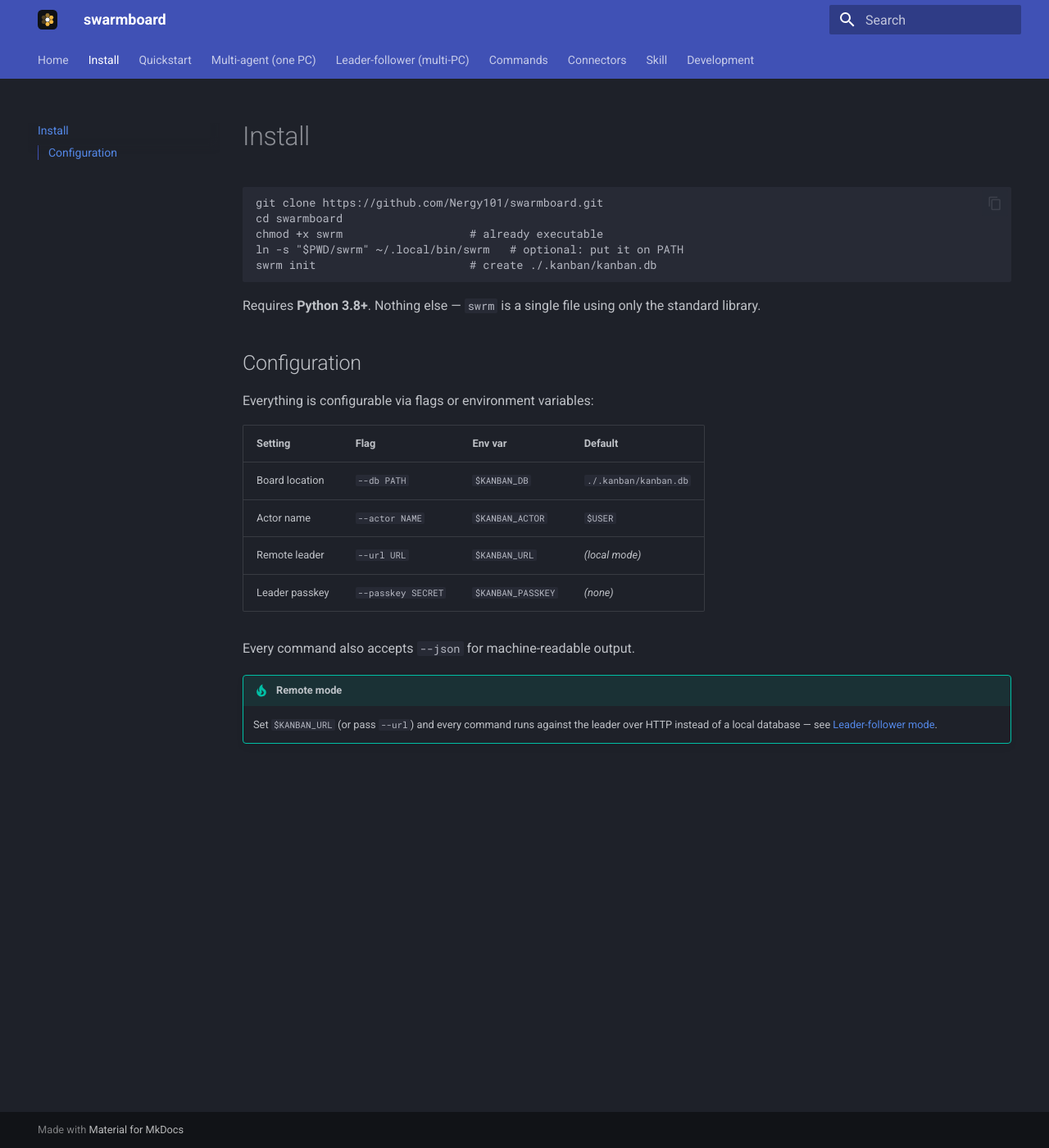
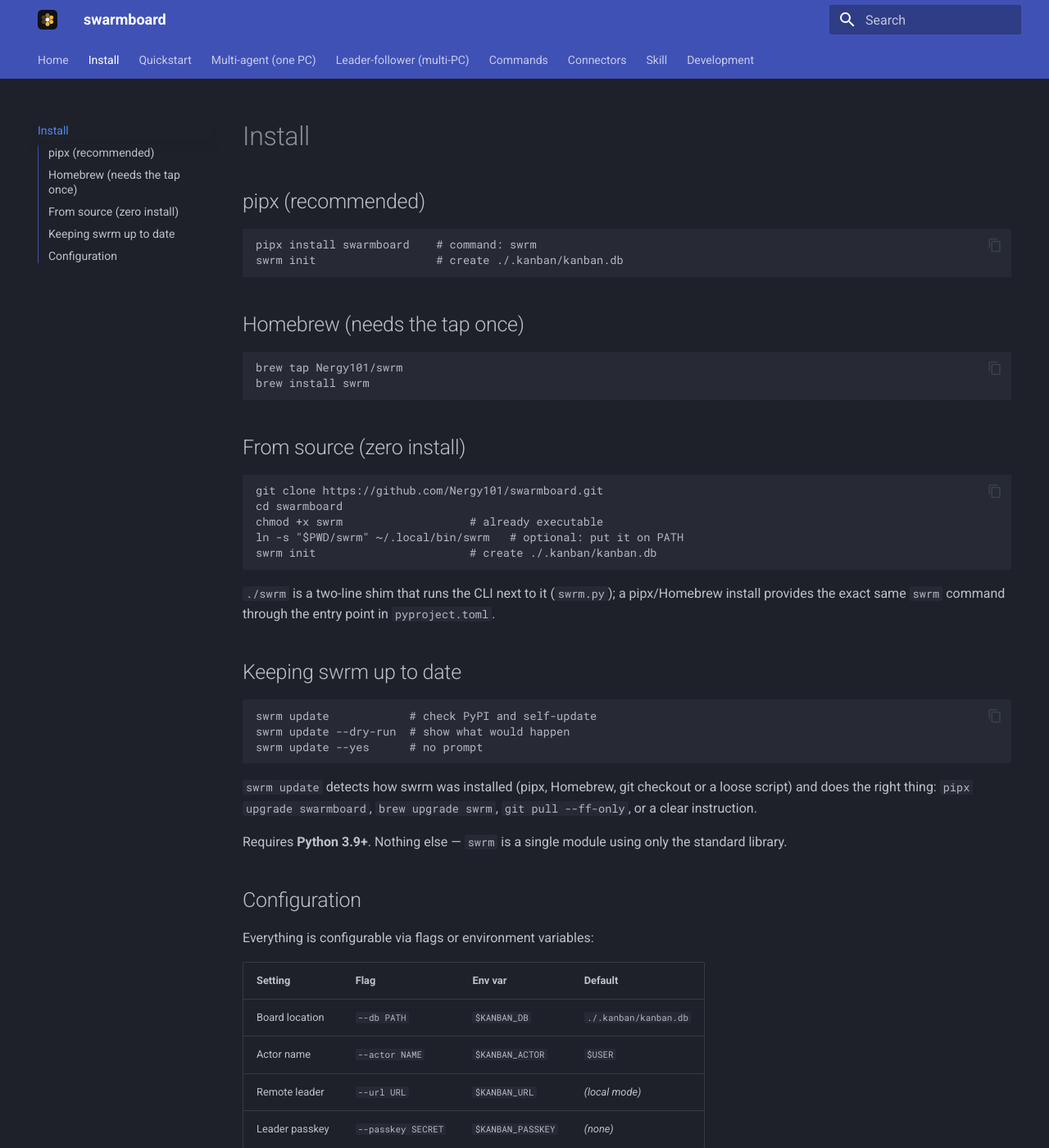
Before and after one commit to Nergy101/swarmboard, an MkDocs documentation site: the page built from docs/src/install.md, in a window 1280 px wide and 1400 px high. Shown: the whole window at 82% size. Built offline with MkDocs 1.6.1 and Material for MkDocs 9.7.7, drawn with Linux system fonts in a browser that asks for light colours.

Commit message:
dist+docs: PyPI trusted-publishing release workflow, Homebrew formula, CHANGELOG, update tests, install docs (NER-329)

````diff
--- a/docs/src/install.md
+++ b/docs/src/install.md
@@ -1,4 +1,20 @@
 # Install
+
+## pipx (recommended)
+
+```bash
+pipx install swarmboard    # command: swrm
+swrm init                  # create ./.kanban/kanban.db
+```
+
+## Homebrew (needs the tap once)
+
+```bash
+brew tap Nergy101/swrm
+brew install swrm
+```
+
+## From source (zero install)
 
 ```bash
 git clone https://github.com/Nergy101/swarmboard.git
@@ -8,7 +24,23 @@ ln -s "$PWD/swrm" ~/.local/bin/swrm   # optional: put it on PATH
 swrm init                       # create ./.kanban/kanban.db
 ```
 
-Requires **Python 3.8+**. Nothing else — `swrm` is a single file using only
+`./swrm` is a two-line shim that runs the CLI next to it (`swrm.py`); a
+pipx/Homebrew install provides the exact same `swrm` command through the
+entry point in `pyproject.toml`.
+
+## Keeping swrm up to date
+
+```bash
+swrm update            # check PyPI and self-update
+swrm update --dry-run  # show what would happen
+swrm update --yes      # no prompt
+```
+
+`swrm update` detects how swrm was installed (pipx, Homebrew, git checkout
+or a loose script) and does the right thing: `pipx upgrade swarmboard`,
+`brew upgrade swrm`, `git pull --ff-only`, or a clear instruction.
+
+Requires **Python 3.9+**. Nothing else — `swrm` is a single module using only
 the standard library.
 
 ## Configuration
````
Also changed, not shown: CHANGELOG.md (added, +35 -0 lines), README.md (+10 -3 lines), docs/src/development.md (+14 -2 lines), docs/src/index.md (+3 -2 lines), 3 other files.
